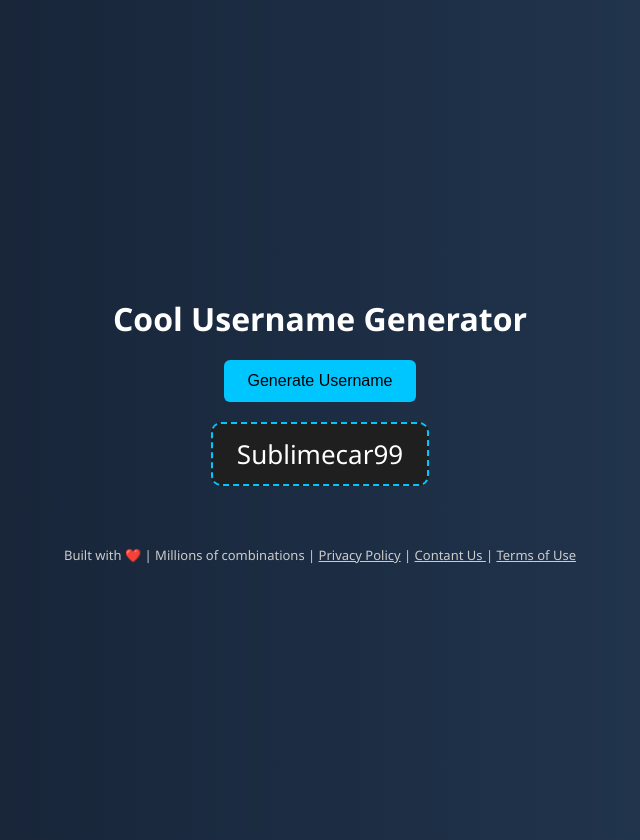
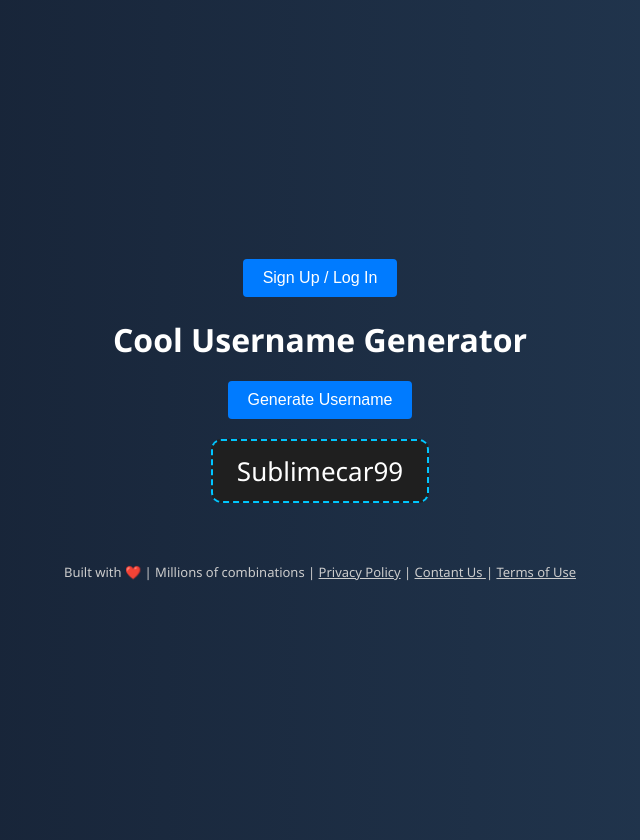
Before and after one commit to alisonbartey/Username-generator-, a plain HTML site: page index.html in a window 1280 px wide. Shown: the whole page, without its empty margins (320-960 px from the left). Drawn offline with Linux system fonts and the light colour scheme.

Commit message:
Update index.html

```diff
--- a/index.html
+++ b/index.html
@@ -52,10 +52,30 @@
       color: #ccc;
     }
   </style>
+  <style>
+  button {
+    padding: 10px 20px;
+    background-color: #007bff;
+    color: white;
+    font-size: 16px;
+    border: none;
+    border-radius: 4px;
+    cursor: pointer;
+  }
+
+  button:hover {
+    background-color: #0056b3;
+  }
+</style>
+
   <script async src="https://pagead2.googlesyndication.com/pagead/js/adsbygoogle.js?client=ca-pub-8252763749505339"
      crossorigin="anonymous"></script>
 </head>
 <body>
+  <button onclick="window.location.href='auth.html'">
+  Sign Up / Log In
+</button>
+
   <h1>Cool Username Generator</h1>
   <button onclick="generateUsername()">Generate Username</button>
   <div id="username" onclick="copyUsername()">Click to copy username</div>
```
